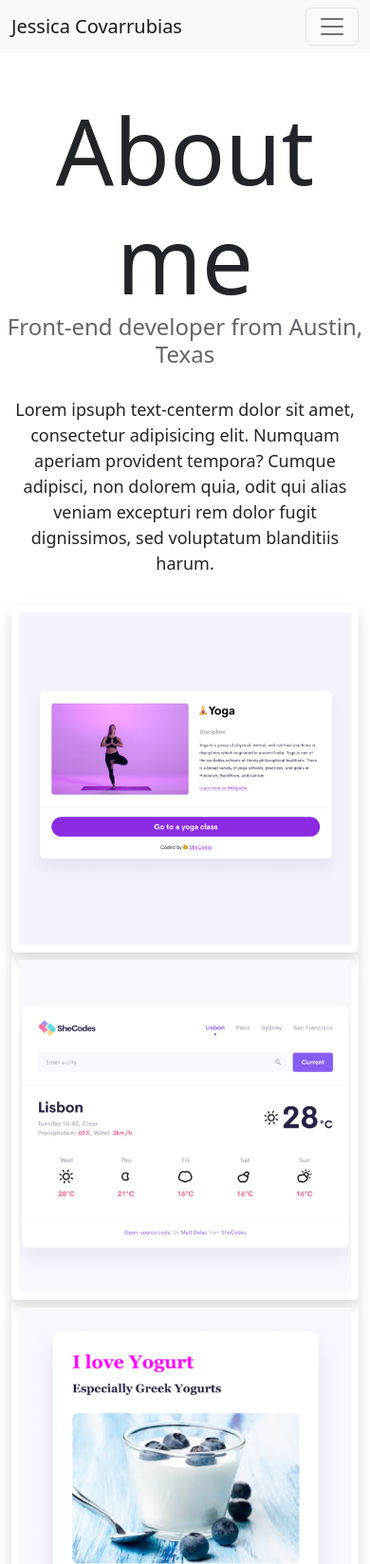
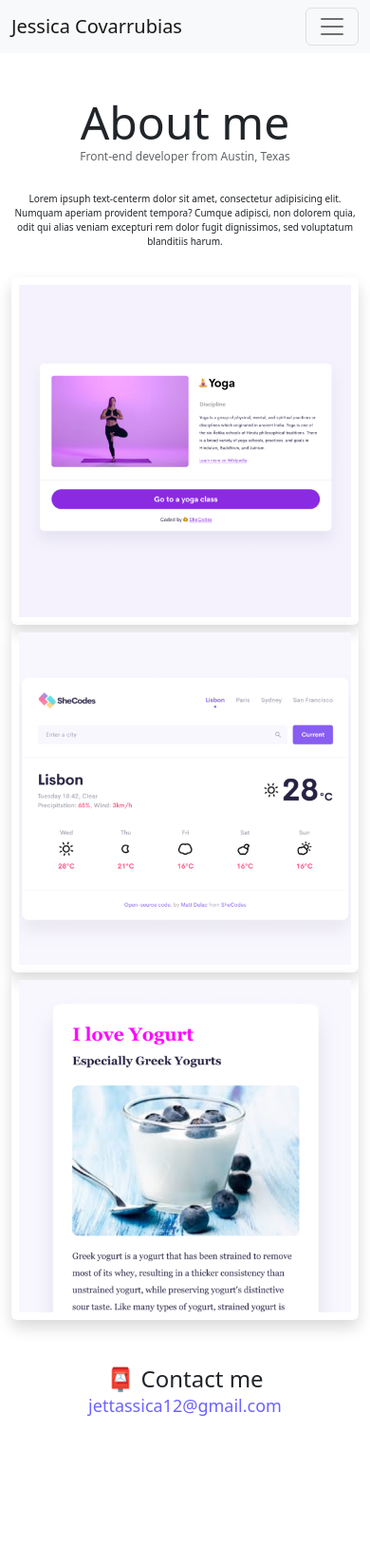
Before and after one commit to jesscov12/Advanced-tools-homework, a website: page about.html in a window 390 px wide. Shown: the top 1647 px of the page at 95% size. After the commit the page ends 1494 px from the top, so only its background shows below. Drawn offline with nearby package versions, Linux system fonts and the light colour scheme.

Commit message:
adding media queries

```diff
--- a/style.css
+++ b/style.css
@@ -113,3 +113,25 @@ p {
 }
 .col-md-4 {
 }
+
+@media (max-width: 576px) {
+  h1 {
+    font-size: 48px;
+  }
+
+  h2 {
+    font-size: 24px;
+  }
+  h3 {
+    font-size: 12px;
+  }
+  p {
+    font-size: 10px;
+  }
+  .email-link {
+    font-size: 18px;
+  }
+  .row {
+    display: inline-block;
+  }
+}
```
Also changed, not shown: index.html (+3 -3 lines).
